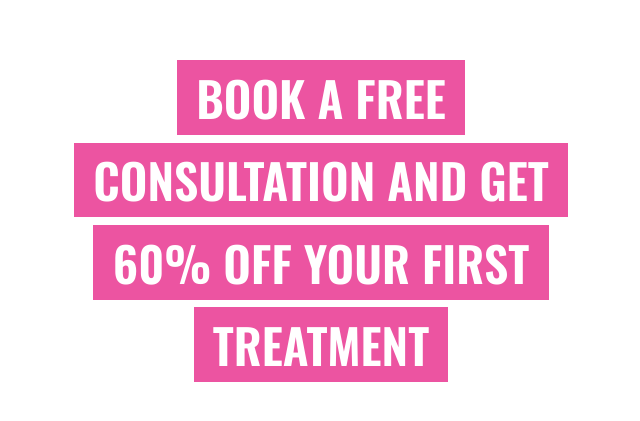
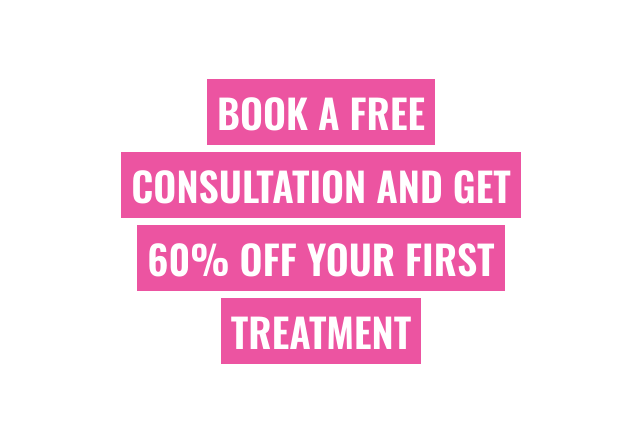
Before and after one commit to MALIK-rgb-UI/mobile-mode, a plain HTML site: page index.html in a window 1280 px wide. Shown: the part 175-596 px from the top of the page, without its empty margins (319-959 px from the left). Drawn offline with nearby package versions, Linux system fonts and the light colour scheme.

Commit message:
Update index.html

```diff
--- a/index.html
+++ b/index.html
@@ -3,7 +3,7 @@
 <head>
 <meta charset="utf-8" />
 <meta name="viewport" content="width=device-width,initial-scale=1" />
-<title>Responsive Text Background Reveal</title>
+<title>Responsive Mobile Text Reveal</title>
 <link href="https://fonts.googleapis.com/css2?family=Oswald:wght@600&display=swap" rel="stylesheet" />
 <style>
   html, body {
@@ -17,23 +17,27 @@
     box-sizing: border-box;
   }
 
+  .heading-container {
+    max-width: 90vw; /* More flexible for mobile */
+    overflow-x: hidden;
+    text-align: center;
+  }
+
   h1 {
     font-family: 'Oswald', sans-serif;
     font-weight: 600;
-    font-size: clamp(24px, 5vw, 48px);
+    font-size: clamp(18px, 6vw, 40px); /* Adjust for mobile readability */
     text-transform: uppercase;
     color: #fff;
-    text-align: center;
-    line-height: 1.2;
-    margin: 0;
-    max-width: 600px;
-    width: 100%;
+    line-height: 1.25;
+    margin: 0 auto;
+    word-break: break-word; /* Prevent overflow */
   }
 
   h1 span {
     display: inline-block;
     position: relative;
-    padding: 0.18em 0.4em;
+    padding: 8px 10px; /* Slightly smaller padding for mobile */
     overflow: hidden;
   }
 
@@ -58,26 +62,18 @@
     to { width: 100%; }
   }
 
-  @media (max-width: 350px) {
-    h1 {
-      font-size: clamp(18px, 7vw, 32px);
-      max-width: 90vw;
-    }
-
-    h1 span {
-      padding: 0.15em 0.3em;
-    }
-  }
 </style>
 </head>
 <body>
 
+<div class="heading-container">
   <h1>
     <span>BOOK A FREE</span><br>
     <span>CONSULTATION AND GET</span><br>
     <span>60% OFF YOUR FIRST</span><br>
     <span>TREATMENT</span>
   </h1>
+</div>
 
 </body>
 </html>
```
Lines whose indentation alone changed are shown as unchanged.
